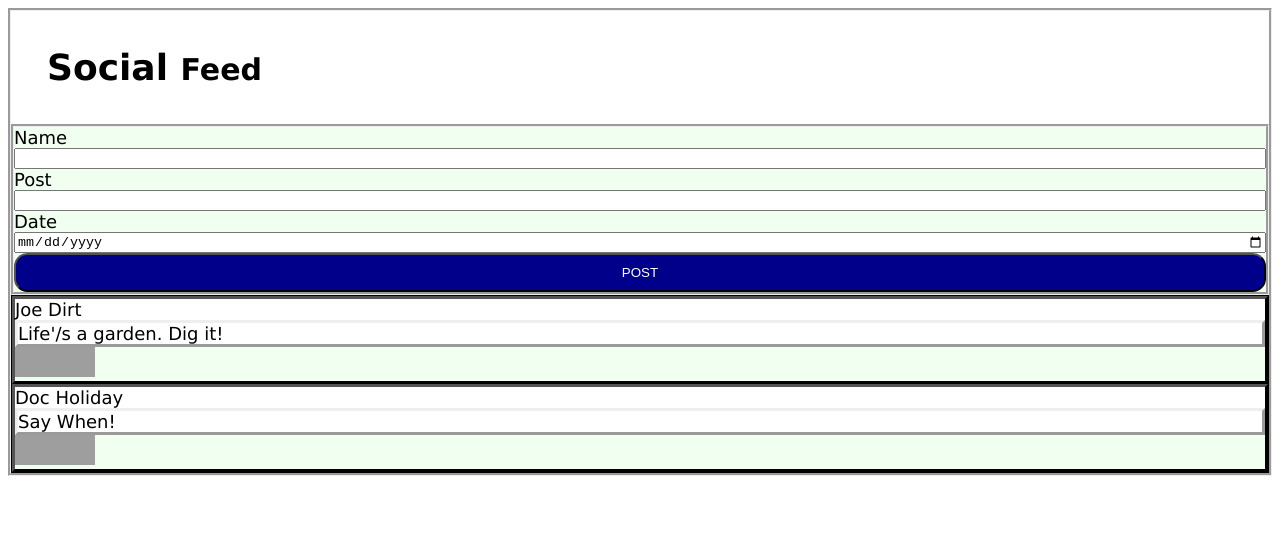
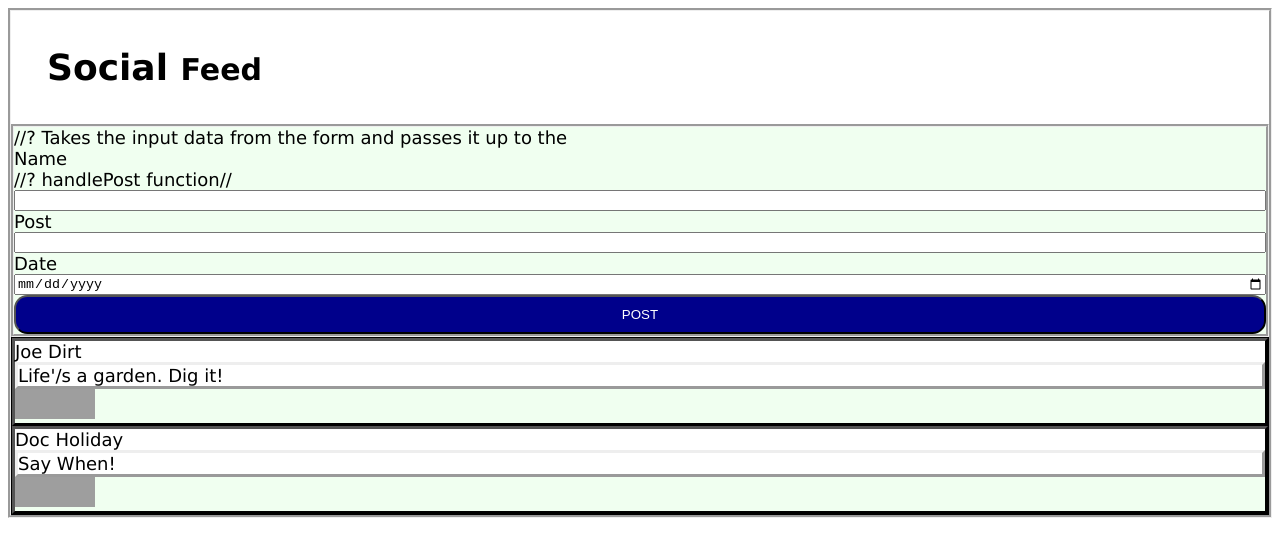
Before and after one commit to Andy-J-Smith/Social-Feed-AS, a React (Create React App) app: page / in a window 1280 px wide. Shown: the top 556 px of the page. Built offline with nearby package versions, Linux system fonts and the light colour scheme; grey boxes are pictures that could not be loaded.

Commit message:
Added notes to addpost comp and displaypost comp

```diff
--- a/src/Components/AddPost/AddPost.jsx
+++ b/src/Components/AddPost/AddPost.jsx
@@ -2,29 +2,29 @@ import React, { useState } from "react";
 import PrimaryButton from "../PrimaryButton/PrimaryButton";
 
 const AddPost = (props) => {
-  const [name, setName] = useState("");
-  const [post, setPost] = useState("");
+  const [name, setName] = useState("");      //^Hooks//
+  const [post, setPost] = useState("");     //These catch data set up by onChange logic//
   const [date, setDate] = useState("");
 
-  function handlePost(event) {
-    event.preventDefault();
-    let newPost = {
+  function handlePost(event) {      //local function//
+    event.preventDefault();       //^Prevents page from refreshing//
+    let newPost = {               //data staged before function calls//
       name: name,
       post: post,
       date: date,
     };
     console.log(newPost);
-    props.addNewPost(newPost);
+    props.addNewPost(newPost);   //function call of props passes newPost
   }
 
   return (
-    <form onSubmit={handlePost} className="container-fluid">
-      <label>Name</label>
+    <form onSubmit={handlePost} className="container-fluid">  //? Takes the input data from the form and passes it up to the
+      <label>Name</label>                                     //? handlePost function//
       <input
         type="text"
         className="post-name"
-        value={name}
-        onChange={(event) => setName(event.target.value)}
+        value={name}        // must use same property that matches the hook//
+        onChange={(event) => setName(event.target.value)}   //setName is arrow function that passes user input to hooks executed by onChange call//
       />
       <div></div>
       <label>Post</label>
--- a/src/Components/DisplayPost/DisplayPost.jsx
+++ b/src/Components/DisplayPost/DisplayPost.jsx
@@ -7,7 +7,7 @@ const DisplayPost = (props) => {
   return (
     <div className="container">
       <div>
-        {props.parentPosts.map((post, index) => {
+        {props.parentPosts.map((post, index) => {     //^calls and renders date passed in from addPost component//
           return (
             <div key={index}>
               <div className="name">{post.name}</div>
```
